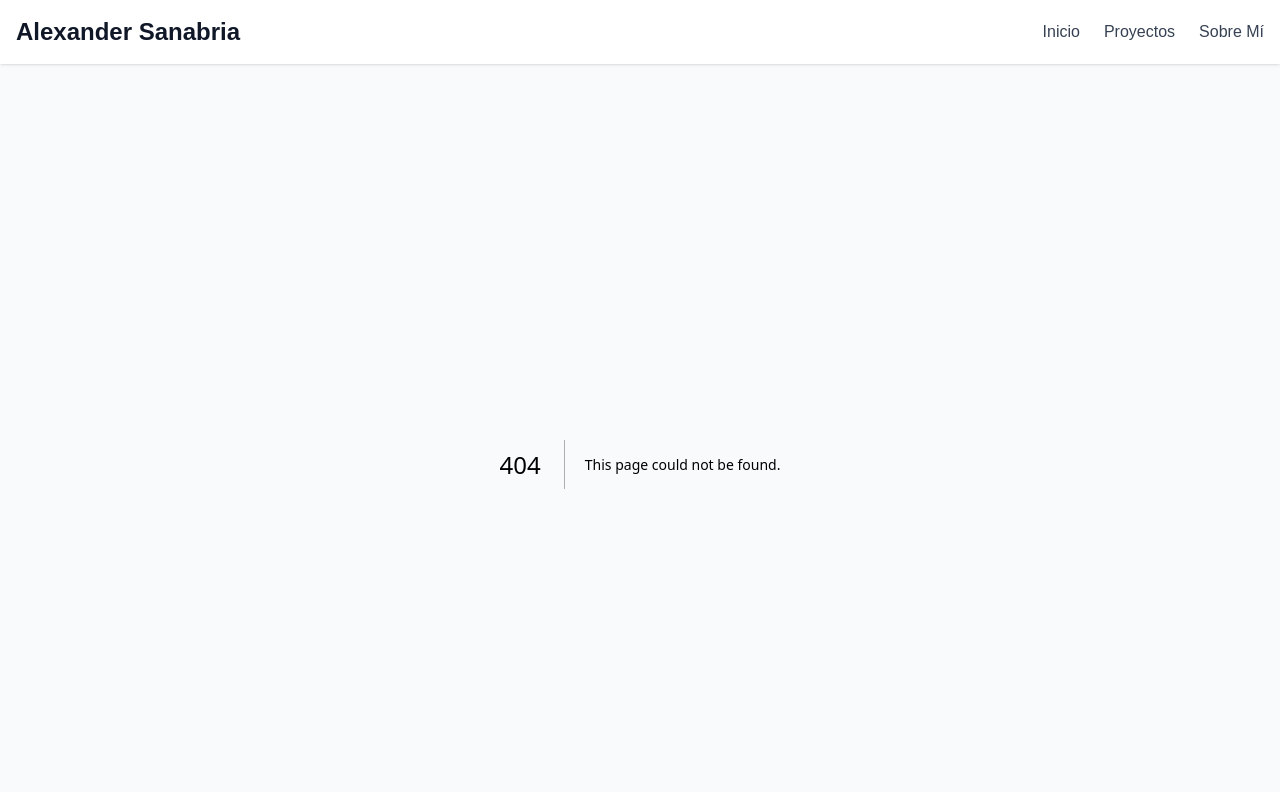
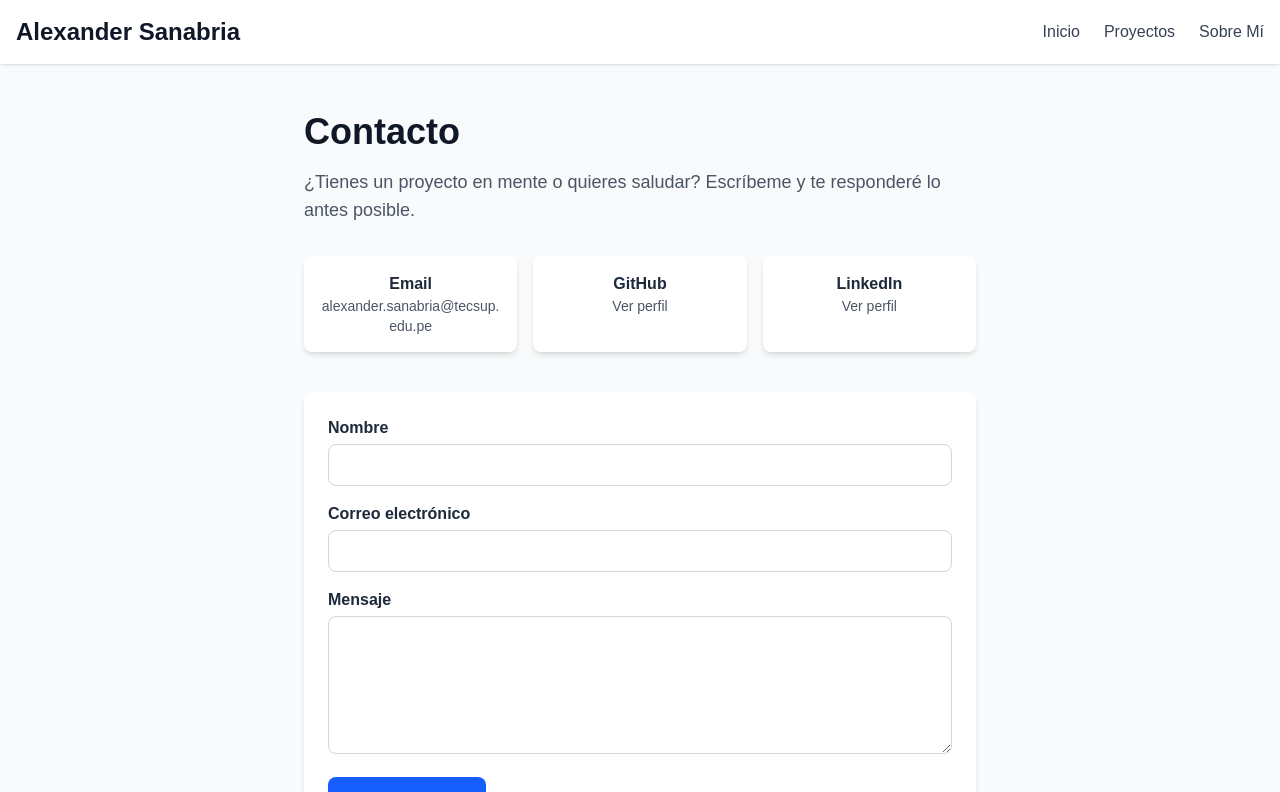
Before and after one commit to alexandersanabria-lang/my-portfolio, a Next.js app: page /contact in a window 1280 px wide. Before the commit this address had no page. Shown: the top 792 px of the page. Built offline with nearby package versions, Linux system fonts and the light colour scheme.

Commit message:
S14 tarea: pagina de contacto

```diff
--- /dev/null
+++ b/src/app/contact/page.tsx
@@ -0,0 +1,104 @@
+import { Metadata } from 'next';
+import { personalInfo } from '@/lib/data';
+
+export const metadata: Metadata = {
+  title: 'Contacto',
+  description: `Ponte en contacto con ${personalInfo.name}, ${personalInfo.title}`,
+  openGraph: {
+    title: 'Contacto - Portafolio',
+    description: `Ponte en contacto con ${personalInfo.name}`,
+    url: `${personalInfo.siteUrl}/contact`,
+  },
+};
+
+export default function ContactPage() {
+  return (
+    <div className="container mx-auto px-4 py-12">
+      <div className="max-w-2xl mx-auto">
+        <h1 className="text-4xl font-bold text-gray-900 mb-4">Contacto</h1>
+        <p className="text-lg text-gray-600 mb-8">
+          ¿Tienes un proyecto en mente o quieres saludar? Escríbeme y te
+          responderé lo antes posible.
+        </p>
+
+        <div className="grid sm:grid-cols-3 gap-4 mb-10">
+          <a
+            href={`mailto:${personalInfo.email}`}
+            className="bg-white p-4 rounded-lg shadow-md text-center hover:shadow-lg transition-shadow"
+          >
+            <p className="font-semibold text-gray-800">Email</p>
+            <p className="text-sm text-gray-600 break-all">{personalInfo.email}</p>
+          </a>
+          <a
+            href={personalInfo.github}
+            target="_blank"
+            rel="noopener noreferrer"
+            className="bg-white p-4 rounded-lg shadow-md text-center hover:shadow-lg transition-shadow"
+          >
+            <p className="font-semibold text-gray-800">GitHub</p>
+            <p className="text-sm text-gray-600">Ver perfil</p>
+          </a>
+          <a
+            href={personalInfo.linkedin}
+            target="_blank"
+            rel="noopener noreferrer"
+            className="bg-white p-4 rounded-lg shadow-md text-center hover:shadow-lg transition-shadow"
+          >
+            <p className="font-semibold text-gray-800">LinkedIn</p>
+            <p className="text-sm text-gray-600">Ver perfil</p>
+          </a>
+        </div>
+
+        <form
+          action={`mailto:${personalInfo.email}`}
+          method="post"
+          encType="text/plain"
+          className="bg-white p-6 rounded-lg shadow-md space-y-4"
+        >
+          <div>
+            <label htmlFor="name" className="block font-semibold text-gray-800 mb-1">
+              Nombre
+            </label>
+            <input
+              id="name"
+              name="nombre"
+              type="text"
+              required
+              className="w-full border border-gray-300 rounded-lg px-4 py-2 text-gray-900"
+            />
+          </div>
+          <div>
+            <label htmlFor="email" className="block font-semibold text-gray-800 mb-1">
+              Correo electrónico
+            </label>
+            <input
+              id="email"
+              name="correo"
+              type="email"
+              required
+              className="w-full border border-gray-300 rounded-lg px-4 py-2 text-gray-900"
+            />
+          </div>
+          <div>
+            <label htmlFor="message" className="block font-semibold text-gray-800 mb-1">
+              Mensaje
+            </label>
+            <textarea
+              id="message"
+              name="mensaje"
+              rows={5}
+              required
+              className="w-full border border-gray-300 rounded-lg px-4 py-2 text-gray-900"
+            />
+          </div>
+          <button
+            type="submit"
+            className="bg-blue-600 text-white px-6 py-3 rounded-lg hover:bg-blue-700 transition"
+          >
+            Enviar mensaje
+          </button>
+        </form>
+      </div>
+    </div>
+  );
+}
```
